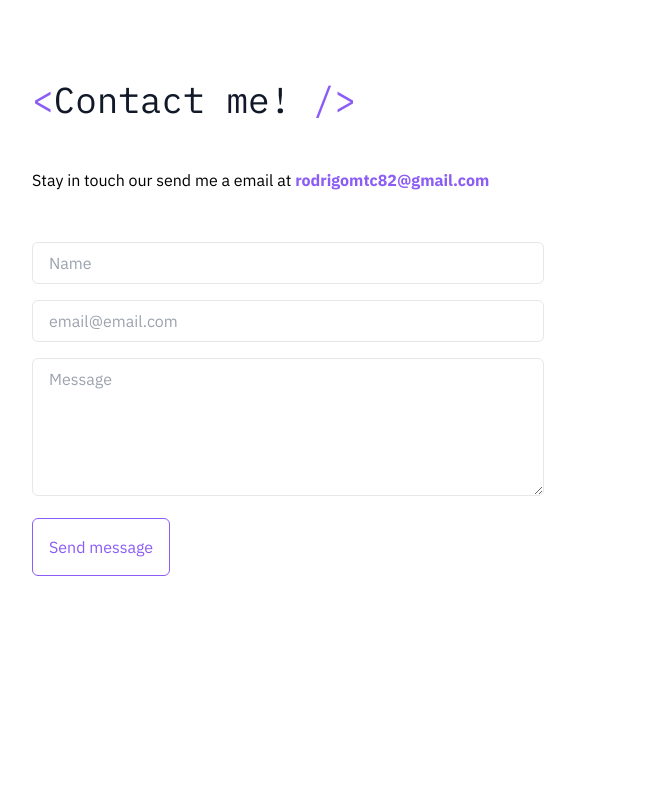
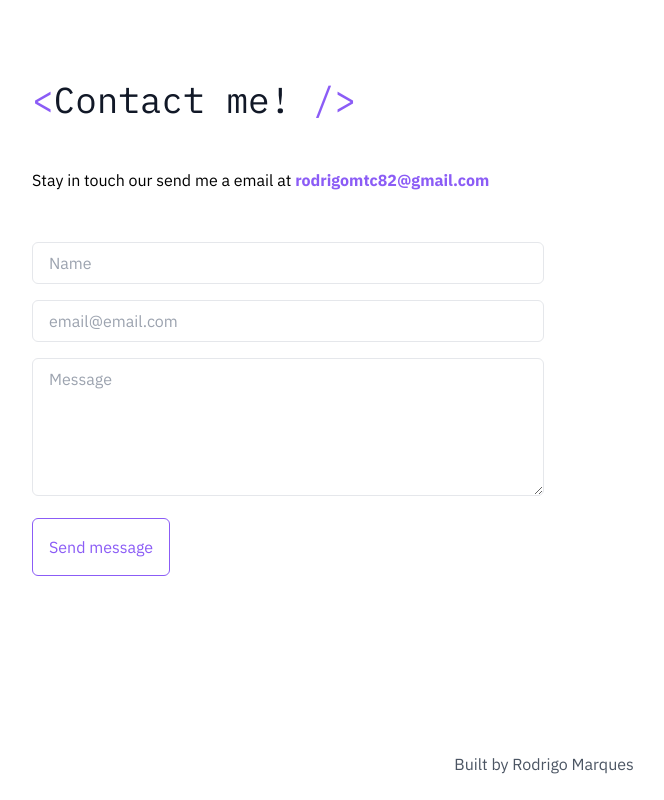
Before and after one commit to rodrigomsrocha/rod-portfolio, a React (Vite) app: page / in a window 1280 px wide. Shown: the part 3486-4286 px from the top of the page, without its empty margins (96-760 px from the left). Before the commit the page ends 4214 px from the top, so only its background shows below. Built offline with nearby package versions, Linux system fonts and the light colour scheme.

Commit message:
page footer

```diff
--- a/src/App.tsx
+++ b/src/App.tsx
@@ -1,6 +1,7 @@
 import { AboutSection } from './components/AboutSection';
 import { ContactSection } from './components/ContactSection';
 import { EducationSection } from './components/EducationSetion';
+import { Footer } from './components/Footer';
 import { Header } from './components/Header';
 import { MainSection } from './components/MainSection';
 import { ProjectsSection } from './components/ProjectsSection';
@@ -16,6 +17,7 @@ function App() {
         <ProjectsSection />
         <ContactSection />
       </div>
+      <Footer />
     </div>
   );
 }
--- /dev/null
+++ b/src/components/Footer/index.tsx
@@ -0,0 +1,13 @@
+export function Footer() {
+  return (
+    <footer className="w-full flex justify-center p-6">
+      <a
+        href="https://github.com/rodrigomsrocha/rodblog"
+        target="_blank"
+        className="text-gray-600 hover:text-violet-500 transition-all"
+      >
+        Built by Rodrigo Marques
+      </a>
+    </footer>
+  )
+}
```
